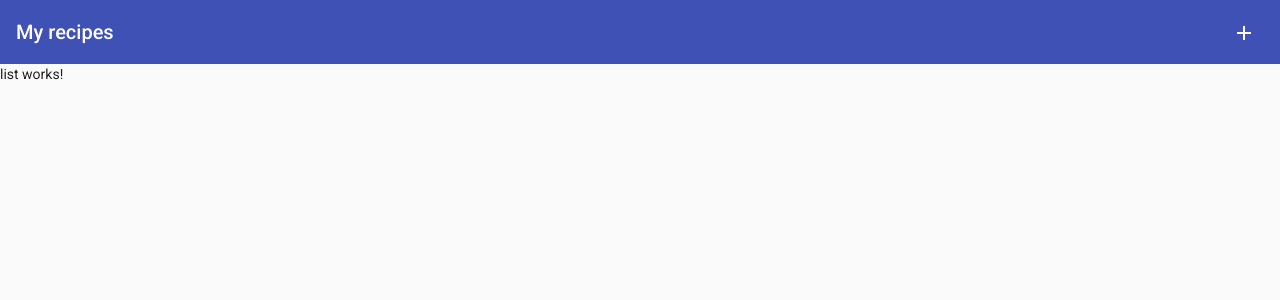
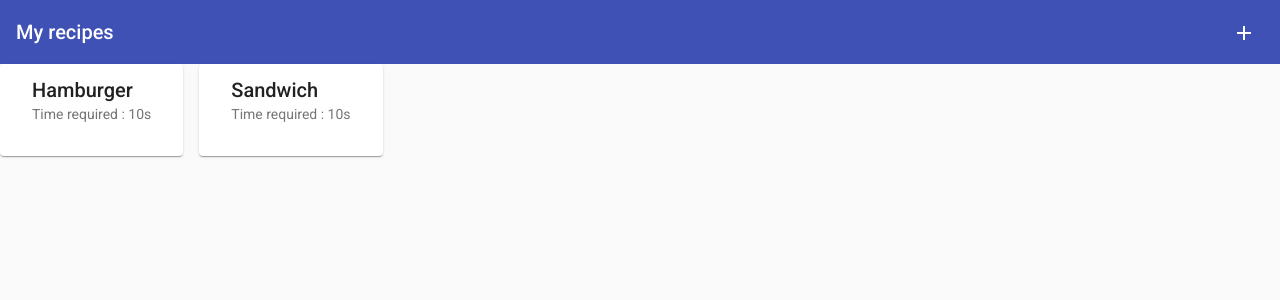
Before and after one commit to mlchior/formation_05_12_2022, an Angular app: page /#/list in a window 1280 px wide. Shown: the top 300 px of the page. Built offline with nearby package versions, Linux system fonts and the light colour scheme; data requests are answered from the project's data file.

Commit message:
WIP : list, edit

```diff
--- a/src/app/app.module.ts
+++ b/src/app/app.module.ts
@@ -19,6 +19,7 @@ import { FormComponent } from './recipes/form/form.component';
 
 import { ReactiveFormsModule } from '@angular/forms';
 import { MatSnackBarModule } from '@angular/material/snack-bar';
+import { EditComponent } from './recipes/edit/edit.component';
 
 @NgModule({
   declarations: [
@@ -27,6 +28,7 @@ import { MatSnackBarModule } from '@angular/material/snack-bar';
     ErrorComponent,
     AddComponent,
     FormComponent,
+    EditComponent,
   ],
   imports: [
     BrowserModule,
--- a/src/app/providers/http/recipes.service.ts
+++ b/src/app/providers/http/recipes.service.ts
@@ -16,4 +16,8 @@ export class RecipesService {
   createRecipe(recipe: Recipe) {
     return this.http.post<Recipe>(this._url, recipe);
   }
+
+  updateRecipe(recipe: Recipe) {
+    return this.http.put<Recipe>(this._url, recipe);
+  }
 }
--- /dev/null
+++ b/src/app/recipes/edit/edit.component.html
@@ -0,0 +1,9 @@
+<mat-card>
+  <mat-card-header>
+    <mat-card-title>Edit recipe</mat-card-title>
+  </mat-card-header>
+
+  <mat-card-content>
+    <app-form (create)="editRecipe($event)"></app-form>
+  </mat-card-content>
+</mat-card>
--- /dev/null
+++ b/src/app/recipes/edit/edit.component.scss
@@ -0,0 +1,6 @@
+:host {
+  display: grid;
+  place-items: center;
+  padding: 1rem;
+  box-sizing: border-box;
+}
--- /dev/null
+++ b/src/app/recipes/edit/edit.component.ts
@@ -0,0 +1,26 @@
+import { Component, OnInit } from '@angular/core';
+import { MatSnackBar } from '@angular/material/snack-bar';
+import { Router } from '@angular/router';
+import { RecipesService } from '../../providers/http/recipes.service';
+
+@Component({
+  selector: 'app-edit',
+  templateUrl: './edit.component.html',
+  styleUrls: ['./edit.component.scss'],
+})
+export class EditComponent implements OnInit {
+  constructor(
+    private service: RecipesService,
+    private snacker: MatSnackBar,
+    private router: Router
+  ) {}
+
+  ngOnInit(): void {}
+
+  editRecipe(recipe: Recipe) {
+    this.service.updateRecipe(recipe).subscribe(({ title }) => {
+      this.snacker.open(`Recipe ${title} updated !`, 'OK', { duration: 5000 });
+      this.router.navigateByUrl('/');
+    });
+  }
+}
--- a/src/app/recipes/form/form.component.ts
+++ b/src/app/recipes/form/form.component.ts
@@ -14,6 +14,8 @@ export class FormComponent implements OnInit {
 
   @Output()
   private create = new EventEmitter<Recipe>();
+  @Output()
+  private edit = new EventEmitter<Recipe>();
 
   constructor(private fb: FormBuilder) {}
 
@@ -23,5 +25,6 @@ export class FormComponent implements OnInit {
     if (!this.form.valid) return;
     const payload = this.form.value;
     this.create.emit(payload);
+    this.edit.emit(payload);
   }
 }
--- a/src/app/recipes/list/list.component.html
+++ b/src/app/recipes/list/list.component.html
@@ -1 +1,8 @@
-<p>list works!</p>
+<ng-container *ngFor="let recipe of recipes$ | async">
+  <mat-card>
+    <mat-card-header>
+      <mat-card-title>{{ recipe.title }}</mat-card-title>
+      <mat-card-subtitle>Time required : {{ recipe.time }}s</mat-card-subtitle>
+    </mat-card-header>
+  </mat-card>
+</ng-container>
--- a/src/app/recipes/list/list.component.scss
+++ b/src/app/recipes/list/list.component.scss
@@ -1,3 +1,5 @@
 :host {
-  display: block;
+  display: flex;
+  flex-flow: row wrap;
+  gap: 1rem;
 }
--- a/src/app/recipes/list/list.component.ts
+++ b/src/app/recipes/list/list.component.ts
@@ -1,4 +1,5 @@
 import { Component, OnInit } from '@angular/core';
+import { shareReplay } from 'rxjs/operators';
 import { RecipesService } from '../../providers/http/recipes.service';
 
 @Component({
@@ -7,11 +8,9 @@ import { RecipesService } from '../../providers/http/recipes.service';
   styleUrls: ['./list.component.scss'],
 })
 export class ListComponent implements OnInit {
+  recipes$ = this.service.getRecipes().pipe(shareReplay(1));
+
   constructor(private service: RecipesService) {}
 
-  ngOnInit(): void {
-    this.service.getRecipes().subscribe((recipes) => {
-      console.log(recipes);
-    });
-  }
+  ngOnInit(): void {}
 }
```
Also changed, not shown: 1 other file (tests, documents, lock files or other folders).
